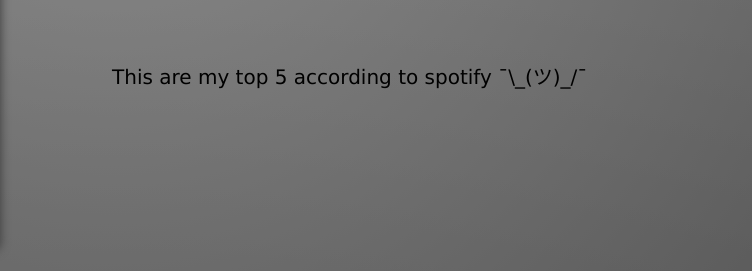
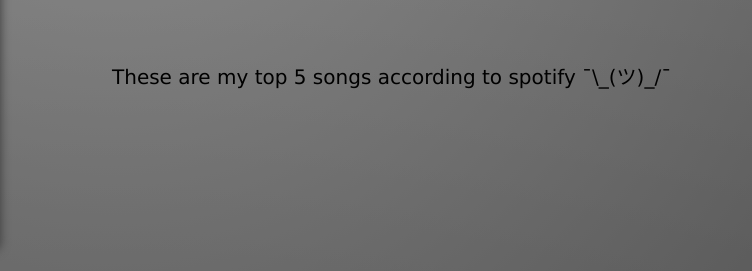
Before and after one commit to Supslike/COMPROG-ACT-3, a plain HTML site: page index.html in a window 1280 px wide. Shown: the part 388-659 px from the top of the page, 528-1280 px from the left. Drawn offline with Linux system fonts and the light colour scheme.

Commit message:
Update index.html

```diff
--- a/index.html
+++ b/index.html
@@ -26,7 +26,7 @@
         <div class="information">
             <div class="text-info">
                 <h2>My Top 5 <a style="color: #37da70; font-weight: bold; font-style: italic;">Spotify</a> Tracks</h2>
-                <p>This are my top 5 according to spotify ¯\_(ツ)_/¯</p>
+                <p>These are my top 5 songs according to spotify ¯\_(ツ)_/¯</p>
             </div>
         </div>
     </div>
```
